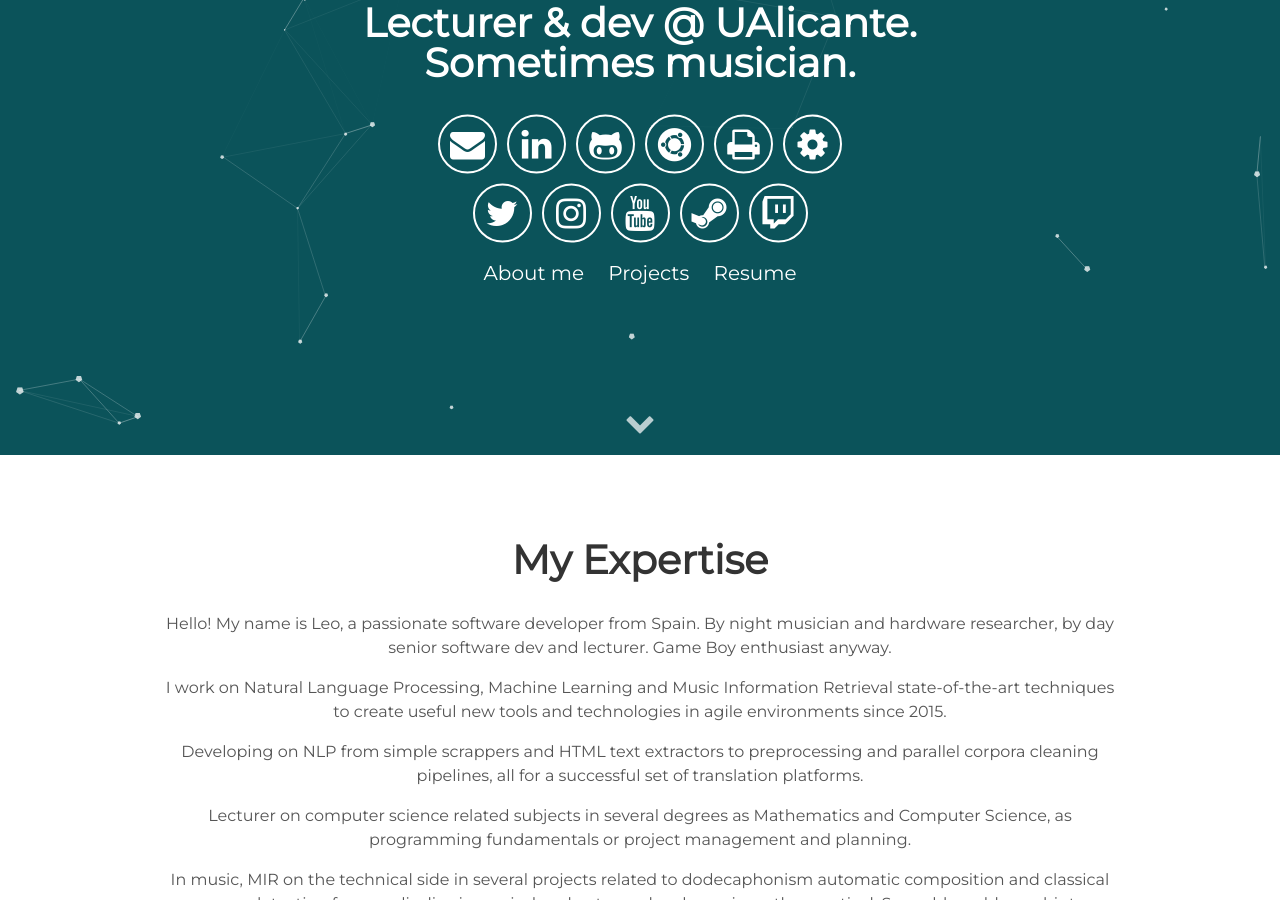
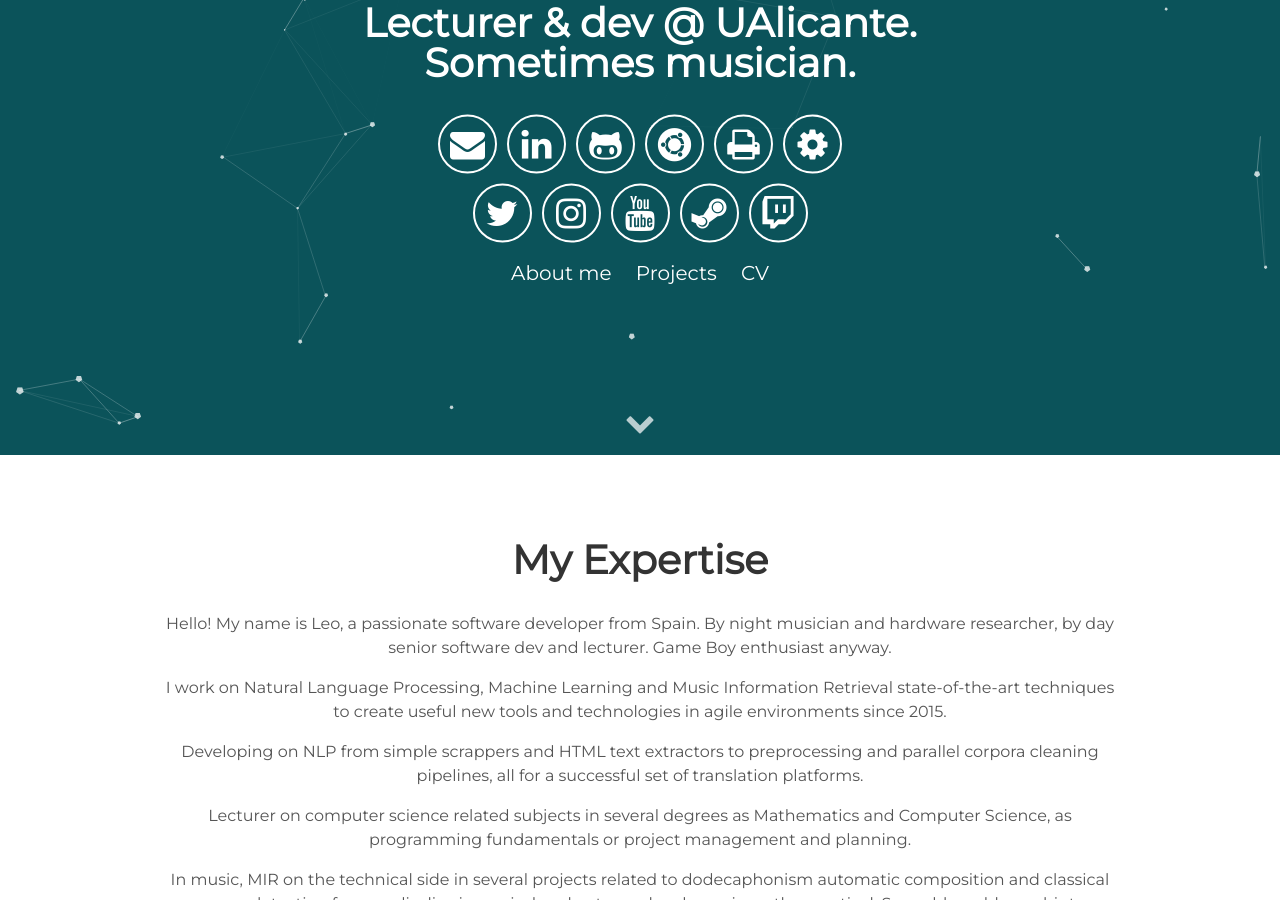
Before and after one commit to lpla/lpla.github.io, a Jekyll site: the page built from index.html, in a window 1280 px wide and 900 px high, scrolled down 445 px. Built offline with Jekyll 4.4.1, drawn with Linux system fonts in a browser that asks for light colours.

Commit message:
Renamed resume to cv

```diff
--- a/_includes/header.html
+++ b/_includes/header.html
@@ -22,7 +22,7 @@
       <div class="header-links">
         <a class="link" href="#about" data-scroll>About me</a>
         <a class="link" href="#projects" data-scroll>Projects</a>
-        <a class="link" href="#resume" data-scroll>Resume</a>
+        <a class="link" href="#cv" data-scroll>CV</a>
       </div>
   </div>
   <a class="down" href="#about" data-scroll><i class="icon fa fa-chevron-down" aria-hidden="true"></i></a>
--- a/_includes/resume.html
+++ b/_includes/resume.html
@@ -1,5 +1,5 @@
 <div class="user-resume">
-  <h1> Resume </h1>
+  <h1> CV </h1>
   <p> If you want to know more about me or my work, take a look at my CV: </p>
   <a class="project-link" aria-label="My Resume" target="_blank" href=https://lpla.github.io/resume.pdf>Vita 📃</a>
 </div>
```
Also changed, not shown: 3 other files.
